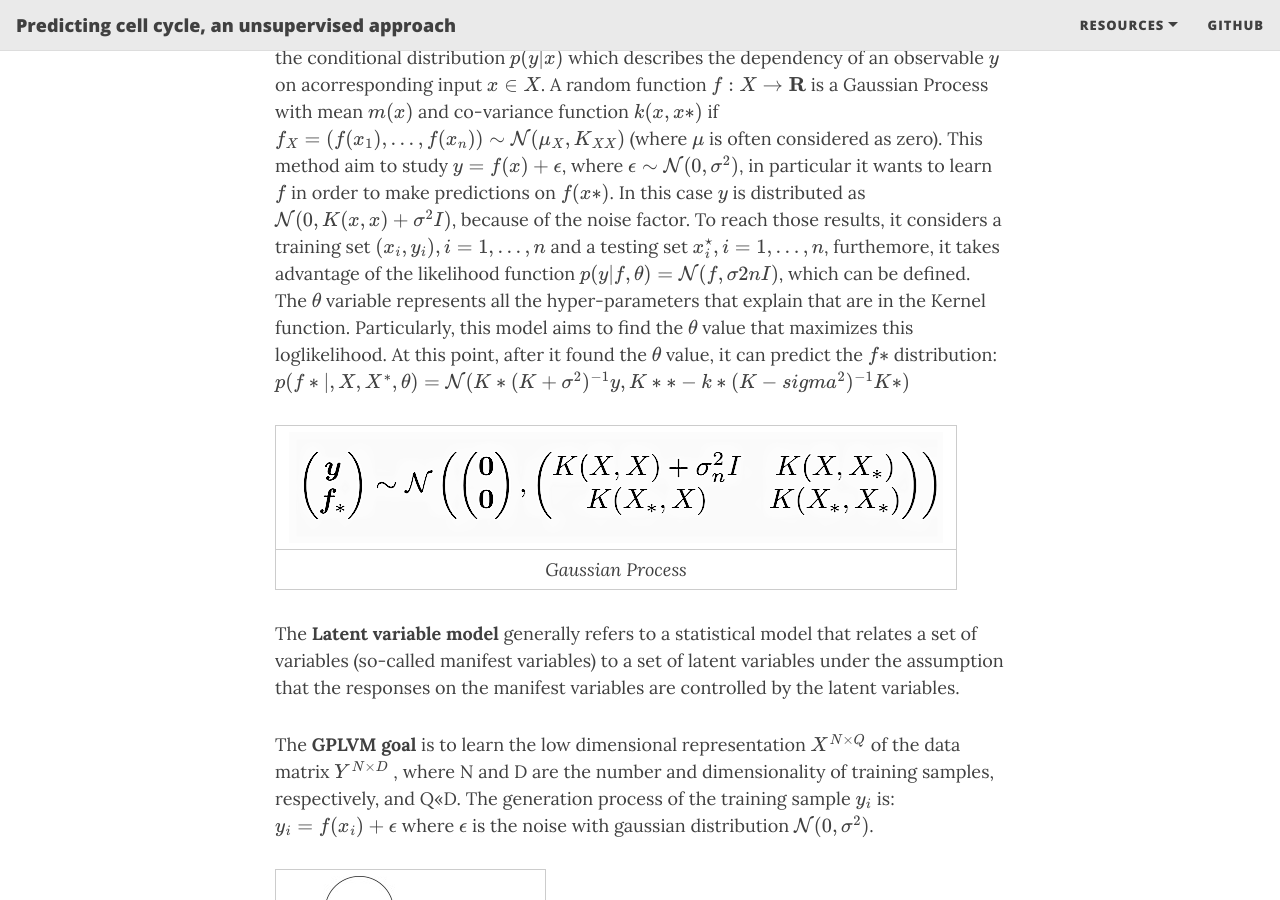
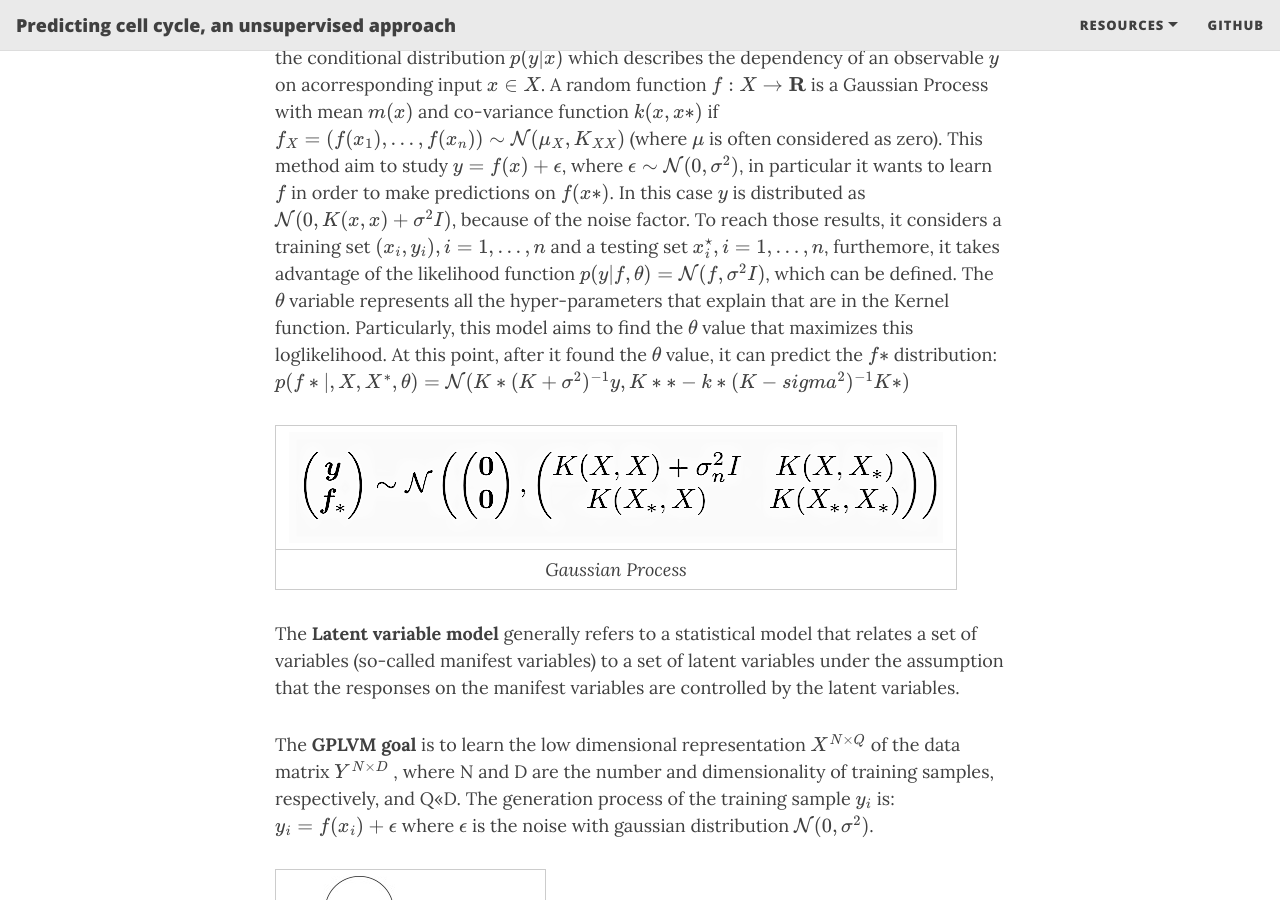
Before and after one commit to lucarossi9/statistical_computation_4, a Jekyll site: the page built from index.md, in a window 1280 px wide and 900 px high, scrolled down 8614 px. Built offline with Jekyll 4.4.1, drawn with Linux system fonts in a browser that asks for light colours; nearby versions of some CDN libraries; formulas are drawn with MathJax 3; the list of posts is cut into pages by our own code.

Commit message:
Update index.md

```diff
--- a/index.md
+++ b/index.md
@@ -107,7 +107,7 @@ $$
 The Gaussian Process Latent Variable Model (GPLVM) is a dimensionality reduction method that uses a Gaussian process to learn a low-dimensional representation of (potentially) high-dimensional data.
 
 The __Gaussian process__ attempts to describe a directional dependency between a covariate variable $$x$$ and the corresponding observable output $$y$$. For doing that it uses the conditional distribution $$p(y\vert x)$$ which describes the dependency of an observable $$y$$ on acorresponding input $$x \in X$$.
-A random function $$f:X\to \mathbf{R}$$ is a Gaussian Process with mean $$m(x)$$ and co-variance function $$k(x,x*)$$ if $$f_{X}=(f(x_1),...,f(x_n)) \sim \mathcal{N}(\mu_X,K_{XX})$$ (where $$\mu$$ is often considered as zero). This method aim to study $$y=f(x)+\epsilon$$, where $$\epsilon \sim \mathcal{N}(0,\sigma^2)$$, in particular it wants to learn $$f$$ in order to make predictions on $$f(x*)$$. In this case $$y$$ is distributed as $$\mathcal{N}(0,K(x,x)+\sigma^2I)$$, because of the noise factor. To reach those results, it considers a training set $${(x_i,y_i), i=1,...,n}$$ and a testing set $${x_i^\star, i=1,...,n}$$, furthemore, it takes advantage of the likelihood function $$p(y\vert f, \theta)=\mathcal{N}(f, σ2nI)$$, which can be defined. The $$\theta$$ variable represents all the hyper-parameters that explain that are in the Kernel function. Particularly, this model aims to find the $$\theta$$ value that maximizes this loglikelihood. At this point, after it found the $$\theta$$ value, it can predict the $$f*$$ distribution:
+A random function $$f:X\to \mathbf{R}$$ is a Gaussian Process with mean $$m(x)$$ and co-variance function $$k(x,x*)$$ if $$f_{X}=(f(x_1),...,f(x_n)) \sim \mathcal{N}(\mu_X,K_{XX})$$ (where $$\mu$$ is often considered as zero). This method aim to study $$y=f(x)+\epsilon$$, where $$\epsilon \sim \mathcal{N}(0,\sigma^2)$$, in particular it wants to learn $$f$$ in order to make predictions on $$f(x*)$$. In this case $$y$$ is distributed as $$\mathcal{N}(0,K(x,x)+\sigma^2I)$$, because of the noise factor. To reach those results, it considers a training set $${(x_i,y_i), i=1,...,n}$$ and a testing set $${x_i^\star, i=1,...,n}$$, furthemore, it takes advantage of the likelihood function $$p(y\vert f, \theta)=\mathcal{N}(f, \sigma^2I)$$, which can be defined. The $$\theta$$ variable represents all the hyper-parameters that explain that are in the Kernel function. Particularly, this model aims to find the $$\theta$$ value that maximizes this loglikelihood. At this point, after it found the $$\theta$$ value, it can predict the $$f*$$ distribution:
 $$p(f∗\vert, X, X^∗, \theta) = \mathcal{N}(K*(K+\sigma^2)^{-1}y, K**-k*(K−sigma^2)^{-1}K*)$$
 
 | ![gp](assets/img/gauspro.png) |
```
